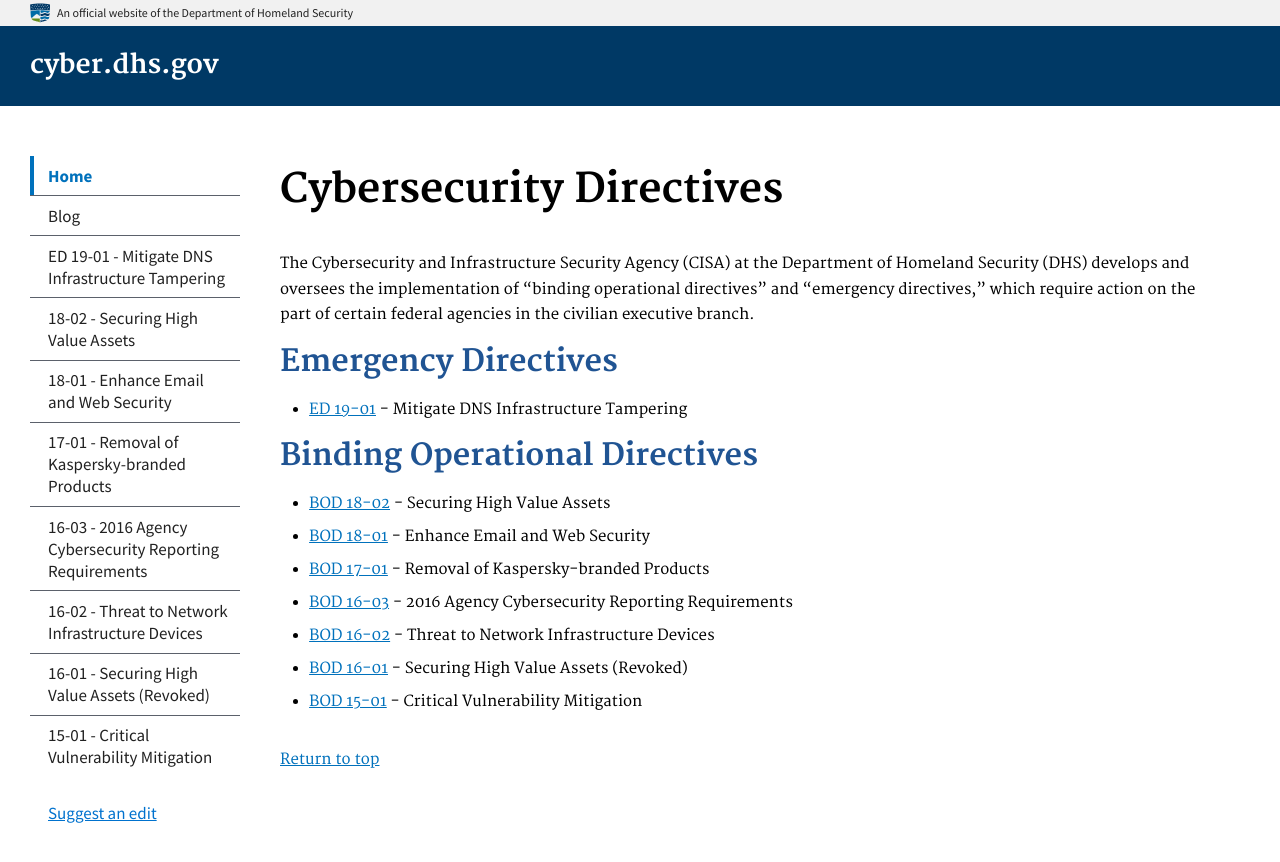
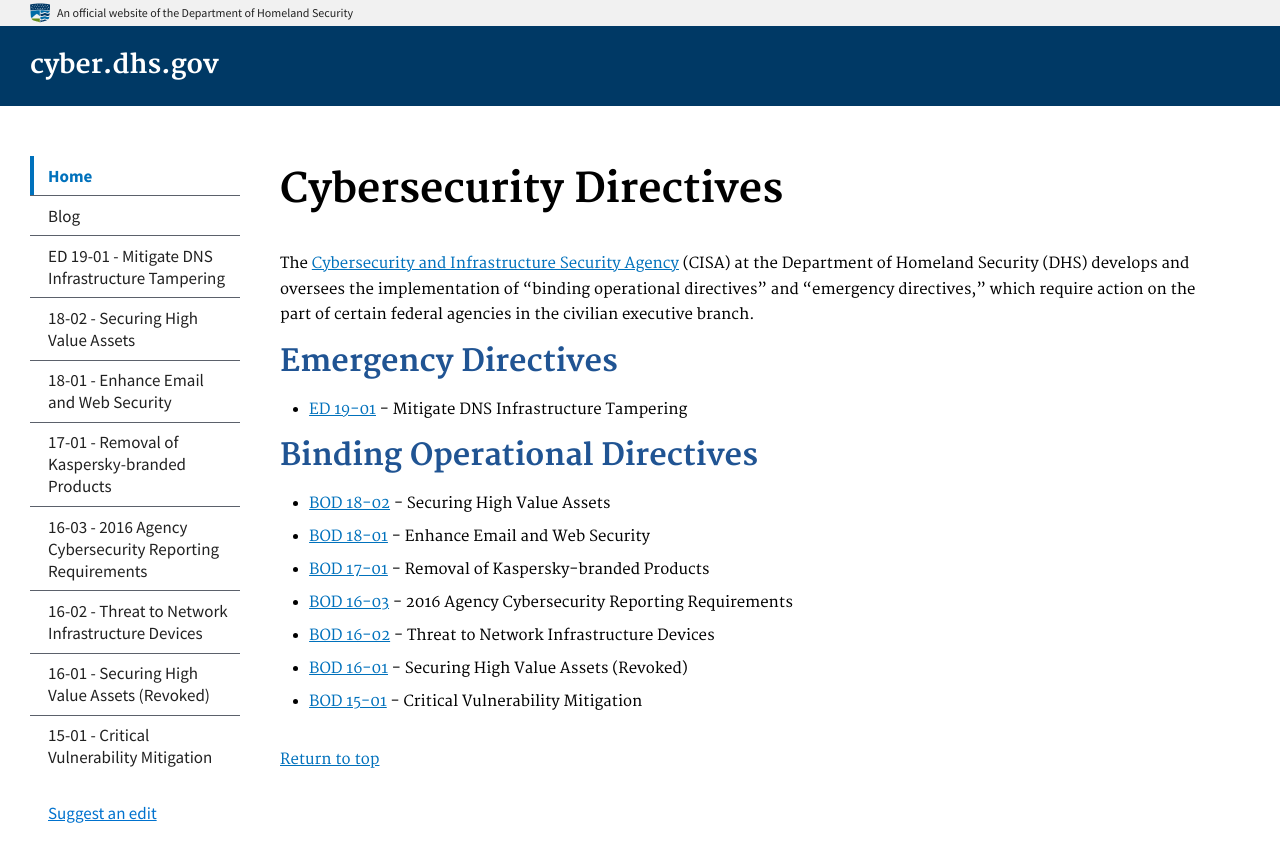
Before and after one commit to cisagov/cyber.dhs.gov, a Jekyll site: the page built from pages/index.md, in a window 1280 px wide and 900 px high. Shown: the top 862 px of the window. Built offline with Jekyll 4.4.1, drawn with Linux system fonts in a browser that asks for light colours; part of the change alters nothing that is shown.

```diff
--- a/pages/index.md
+++ b/pages/index.md
@@ -7,7 +7,7 @@ redirect_from:
   - /bod/
 ---
 
-The Cybersecurity and Infrastructure Security Agency (CISA) at the Department of Homeland Security (DHS) develops and oversees the implementation of "binding operational directives" and "emergency directives," which require action on the part of certain federal agencies in the civilian executive branch.
+The [Cybersecurity and Infrastructure Security Agency](https://cisa.gov) (CISA) at the Department of Homeland Security (DHS) develops and oversees the implementation of "binding operational directives" and "emergency directives," which require action on the part of certain federal agencies in the civilian executive branch.
 
 ## Emergency Directives
 
```
